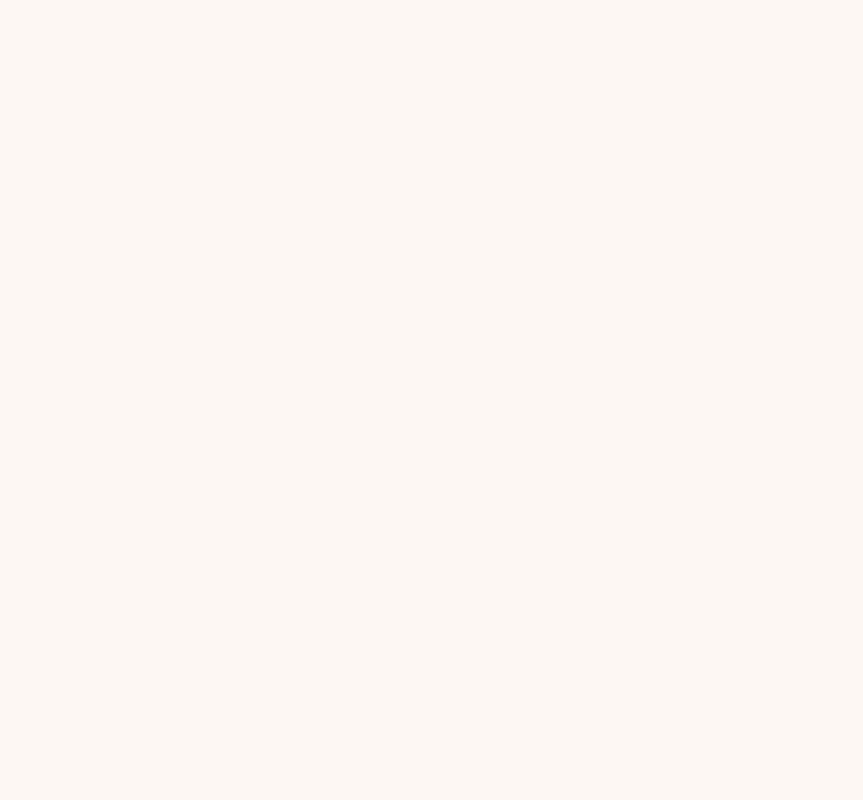
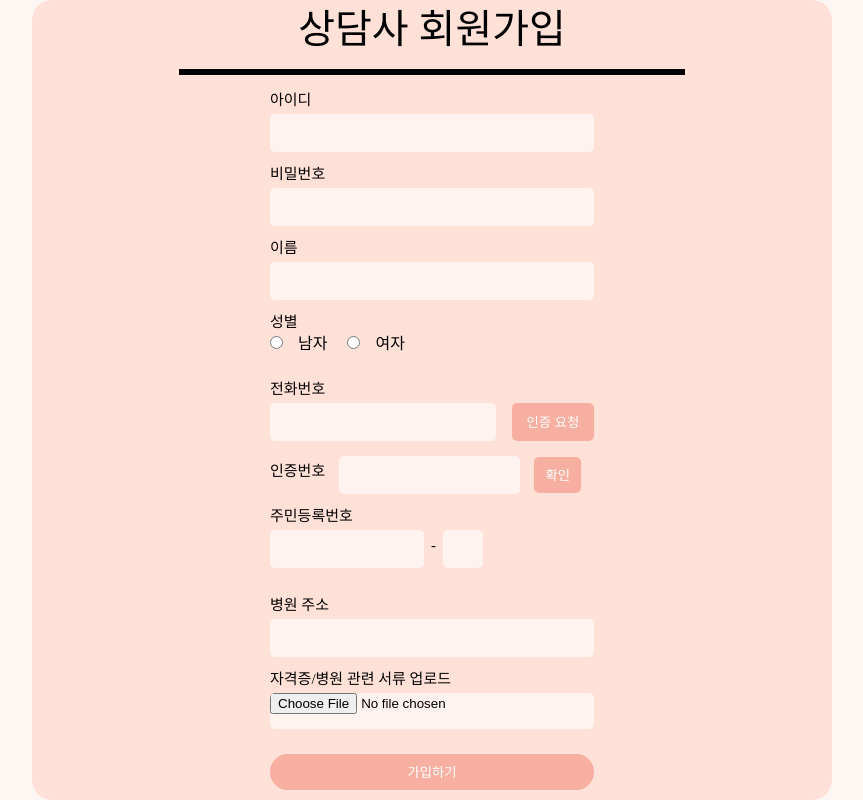
Before and after one commit to hhyukk/OnDam_FE, a React (Create React App) app: page /signup/counselor in a window 1280 px wide. Before the commit this address had no page. Shown: the whole page, without its empty margins (208-1071 px from the left). Built offline with nearby package versions, Linux system fonts and the light colour scheme.

Commit message:
feat,fix: 내담자 회원가입 수정 및 상담사 회원가입 추가

```diff
--- a/src/App.js
+++ b/src/App.js
@@ -1,6 +1,7 @@
 import { BrowserRouter as Router, Route, Routes } from 'react-router-dom';
 import SignUpHome from './routes/SignUpHome';
 import SignUpClient from './routes/SignUpClient';
+import SignUpCounselor from './routes/SignUpCounselor';
 
 function App() {
   return (
@@ -8,6 +9,7 @@ function App() {
       <Routes>
         <Route path="/" element={<SignUpHome />} />
         <Route path="/signup/client" element={<SignUpClient />}></Route>
+        <Route path="/signup/counselor" element={<SignUpCounselor />} />
       </Routes>
     </Router>
   );
--- a/src/components/SignUp.js
+++ b/src/components/SignUp.js
@@ -1,27 +1,29 @@
 import { useState } from 'react';
-import { CgProfile } from 'react-icons/cg';
 import styles from '../css/SignUp.module.scss';
 
-function SignUp() {
+function SignUp({ address, setAddress, isCounselor }) {
+  const [userId, setUserId] = useState('');
+  const [password, setPassword] = useState('');
+  const [name, setName] = useState('');
+  const [gender, setGender] = useState('');
   const [phone, setPhone] = useState('');
+  const [rrnFront, setRrnFront] = useState('');
+  const [rrnBack, setRrnBack] = useState('');
+  const [verificationCode, setVerificationCode] = useState('');
+  const [isVerified, setIsVerified] = useState(false);
+  const [hospitalAddress, setHospitalAddress] = useState('');
+  const [certificateFile, setCertificateFile] = useState(null);
 
   const handleSendSMS = async (e) => {
     e.preventDefault();
-
-    if (!phone.trim()) {
-      alert('전화번호를 입력해주세요.');
-      return;
-    }
+    if (!phone.trim()) return alert('전화번호를 입력해주세요.');
 
     try {
       const response = await fetch('http://localhost:5000/api/sms/send', {
         method: 'POST',
-        headers: {
-          'Content-Type': 'application/json',
-        },
+        headers: { 'Content-Type': 'application/json' },
         body: JSON.stringify({ phone }),
       });
-
       if (response.ok) {
         alert('인증번호가 발송되었습니다.');
       } else {
@@ -32,68 +34,206 @@ function SignUp() {
       alert('서버 오류가 발생했습니다.');
     }
   };
+
+  const handleVerifyCode = async () => {
+    if (!verificationCode.trim()) return alert('인증번호를 입력해주세요.');
+
+    try {
+      const response = await fetch('http://localhost:5000/api/sms/verify-code', {
+        method: 'POST',
+        headers: { 'Content-Type': 'application/json' },
+        body: JSON.stringify({ phone, code: verificationCode }),
+      });
+
+      const result = await response.json();
+
+      if (response.ok) {
+        alert('인증이 완료되었습니다.');
+        setIsVerified(true);
+      } else {
+        alert(result.message || '인증 실패');
+      }
+    } catch (error) {
+      console.error('인증 확인 오류:', error);
+      alert('서버 오류가 발생했습니다.');
+    }
+  };
+
+  const handleSignup = async (e) => {
+    e.preventDefault();
+    const identification_Number = rrnFront + rrnBack;
+
+    try {
+      let response;
+
+      //상담사 회원가입
+      if (isCounselor) {
+        const formData = new FormData();
+        formData.append('id', userId);
+        formData.append('password', password);
+        formData.append('name', name);
+        formData.append('gender', gender);
+        formData.append('phone', phone);
+        formData.append('identification_Number', identification_Number);
+        formData.append('hospitalAddress', hospitalAddress);
+        formData.append('certificateFile', certificateFile);
+
+        response = await fetch('http://localhost:5000/api/counselor/signup', {
+          method: 'POST',
+          body: formData,
+        });
+      } else {
+        // 내담자 회원가입
+        const userData = {
+          id: userId,
+          password,
+          name,
+          gender,
+          address,
+          phone,
+          identification_Number,
+        };
+
+        response = await fetch('http://localhost:5000/api/user/signup', {
+          method: 'POST',
+          headers: { 'Content-Type': 'application/json' },
+          body: JSON.stringify(userData),
+        });
+      }
+
+      const result = await response.json();
+
+      if (response.ok) {
+        alert('회원가입이 완료되었습니다!');
+      } else {
+        alert(result.message || '회원가입 실패');
+      }
+    } catch (error) {
+      console.error('회원가입 오류:', error);
+      alert('서버 오류가 발생했습니다.');
+    }
+  };
+
   return (
     <div className={styles.SignUp_div}>
       <div className={styles.SignUp_main}>
-        <h1>내담자 회원가입</h1>
+        <h1>{isCounselor ? '상담사 회원가입' : '내담자 회원가입'}</h1>
         <hr />
-        <CgProfile className={styles.user_profile} />
-        <form>
+
+        <form onSubmit={handleSignup}>
           <div>
             <span>아이디</span>
-            <input type="text" required />
+            <input type="text" value={userId} onChange={(e) => setUserId(e.target.value)} required />
           </div>
           <div>
             <span>비밀번호</span>
-            <input type="password" required />
+            <input type="password" value={password} onChange={(e) => setPassword(e.target.value)} required />
           </div>
           <div>
             <span>이름</span>
-            <input type="text" required />
+            <input type="text" value={name} onChange={(e) => setName(e.target.value)} required />
           </div>
           <div>
             <span>성별</span>
             <div className={styles.radio_group}>
               <label>
-                <input type="radio" name="gender" value="male" />
+                <input
+                  type="radio"
+                  name="gender"
+                  value="male"
+                  checked={gender === 'male'}
+                  onChange={(e) => setGender(e.target.value)}
+                />
                 남자
               </label>
               <label>
-                <input type="radio" name="gender" value="female" />
+                <input
+                  type="radio"
+                  name="gender"
+                  value="female"
+                  checked={gender === 'female'}
+                  onChange={(e) => setGender(e.target.value)}
+                />
                 여자
               </label>
             </div>
           </div>
           <div>
             <span>전화번호</span>
-            <div className={styles.phone_number}>
-              <input type="text" value={phone} onChange={(e) => setPhone(e.target.value)} />
+            <form className={styles.phone_number} onSubmit={(e) => e.preventDefault()}>
+              <input type="text" value={phone} onChange={(e) => setPhone(e.target.value)} disabled={isVerified} />
+              <button className={styles.phone_button} type="button" onClick={handleSendSMS} disabled={isVerified}>
+                인증 요청
+              </button>
+            </form>
+          </div>
+          <div className={styles.Certification_number}>
+            <span>인증번호</span>
+            <input
+              type="text"
+              value={verificationCode}
+              onChange={(e) => setVerificationCode(e.target.value)}
+              disabled={isVerified}
+            />
+            <button type="button" onClick={handleVerifyCode} className={styles.phone_button} disabled={isVerified}>
+              확인
+            </button>
+          </div>
+          <div>
+            <span>주민등록번호</span>
+            <div className={styles.resident_registration_number}>
+              <input
+                type="text"
+                required
+                value={rrnFront}
+                maxLength={6}
+                minLength={6}
+                onChange={(e) => setRrnFront(e.target.value)}
+              />
+              <span>-</span>
+              <input
+                type="password"
+                required
+                value={rrnBack}
+                maxLength={1}
+                minLength={1}
+                onChange={(e) => setRrnBack(e.target.value)}
+              />
             </div>
           </div>
 
-          {/* <div className={styles.Certification_number}> */}
-          <div className={styles.Certification_number}>
-            <span>인증번호</span>
-            <input></input>
-            <button>확인</button>
-          </div>
-          {/* <div>
-            <span>주민등록번호</span>
-            <div className={styles.resident_registration_number}>
-              <input type="text" required></input>
-              <span>-</span>
-              <input type="password" required></input>
+          {!isCounselor && (
+            <div>
+              <span>주소</span>
+              <input type="text" value={address} onChange={(e) => setAddress(e.target.value)} required />
             </div>
-          </div> */}
-          <div>
-            <span>주소</span>
-            <input type="text" required></input>
-          </div>
-          <button className={styles.signup_button}>가입하기</button>
+          )}
+          {isCounselor && (
+            <>
+              <div>
+                <span>병원 주소</span>
+                <input
+                  type="text"
+                  value={hospitalAddress}
+                  onChange={(e) => setHospitalAddress(e.target.value)}
+                  required
+                />
+              </div>
+              <div>
+                <span>자격증/병원 관련 서류 업로드</span>
+                <input
+                  type="file"
+                  accept="image/*,application/pdf"
+                  onChange={(e) => setCertificateFile(e.target.files[0])}
+                  required
+                />
+              </div>
+            </>
+          )}
+          <button className={styles.signup_button} type="submit">
+            가입하기
+          </button>
         </form>
-        <button type="button" onClick={handleSendSMS}>
-          인증 요청
-        </button>
       </div>
     </div>
   );
--- a/src/css/SignUp.module.scss
+++ b/src/css/SignUp.module.scss
@@ -24,16 +24,17 @@ $text-color: white;
       width: 500px;
       border: 3px solid;
     }
-    .user_profile {
-      font-size: 70px;
+    .user_profile_div,
+    img {
+      width: 70px;
+      height: 70px;
       background-color: white;
       border-radius: 50%;
+      .profile_default {
+        font-size: 70px;
+      }
     }
 
-    //
-    //
-    //
-    //
     form {
       height: auto;
       div {
@@ -121,3 +122,8 @@ button {
   border-radius: 5px;
   color: white;
 }
+.phone_button:disabled {
+  background-color: #c7c7c7;
+  color: white;
+  cursor: not-allowed;
+}
--- a/src/routes/SignUpClient.js
+++ b/src/routes/SignUpClient.js
@@ -1,7 +1,10 @@
+import { useState } from 'react';
 import SignUp from '../components/SignUp';
 
 function SignUpClient() {
-  return <SignUp />;
+  const [address, setAddress] = useState('');
+
+  return <SignUp address={address} setAddress={setAddress} isCounselor={false} />;
 }
 
 export default SignUpClient;
--- /dev/null
+++ b/src/routes/SignUpCounselor.js
@@ -0,0 +1,11 @@
+// SignUpCounselor.js
+import { useState } from 'react';
+import SignUp from '../components/SignUp';
+
+function SignUpCounselor() {
+  const [address, setAddress] = useState('');
+
+  return <SignUp address={address} setAddress={setAddress} isCounselor={true} />;
+}
+
+export default SignUpCounselor;
--- a/src/routes/SignUpHome.js
+++ b/src/routes/SignUpHome.js
@@ -5,6 +5,9 @@ function SignUpHome() {
 
   const handleClientSignUp = () => {
     navigate('/signup/client');
+  };
+  const handleCounselorSignUp = () => {
+    navigate('/signup/counselor');
   };
   return (
     <div className={styles.SignUpHome_div}>
@@ -15,7 +18,7 @@ function SignUpHome() {
         </h1>
         <hr />
         <button onClick={handleClientSignUp}>내담자로 가입할래요</button>
-        <button>상담사로 가입할래요</button>
+        <button onClick={handleCounselorSignUp}>상담사로 가입할래요</button>
         <span>이미 아이디가 있다면? 로그인 하러가기</span>
       </div>
     </div>
```
